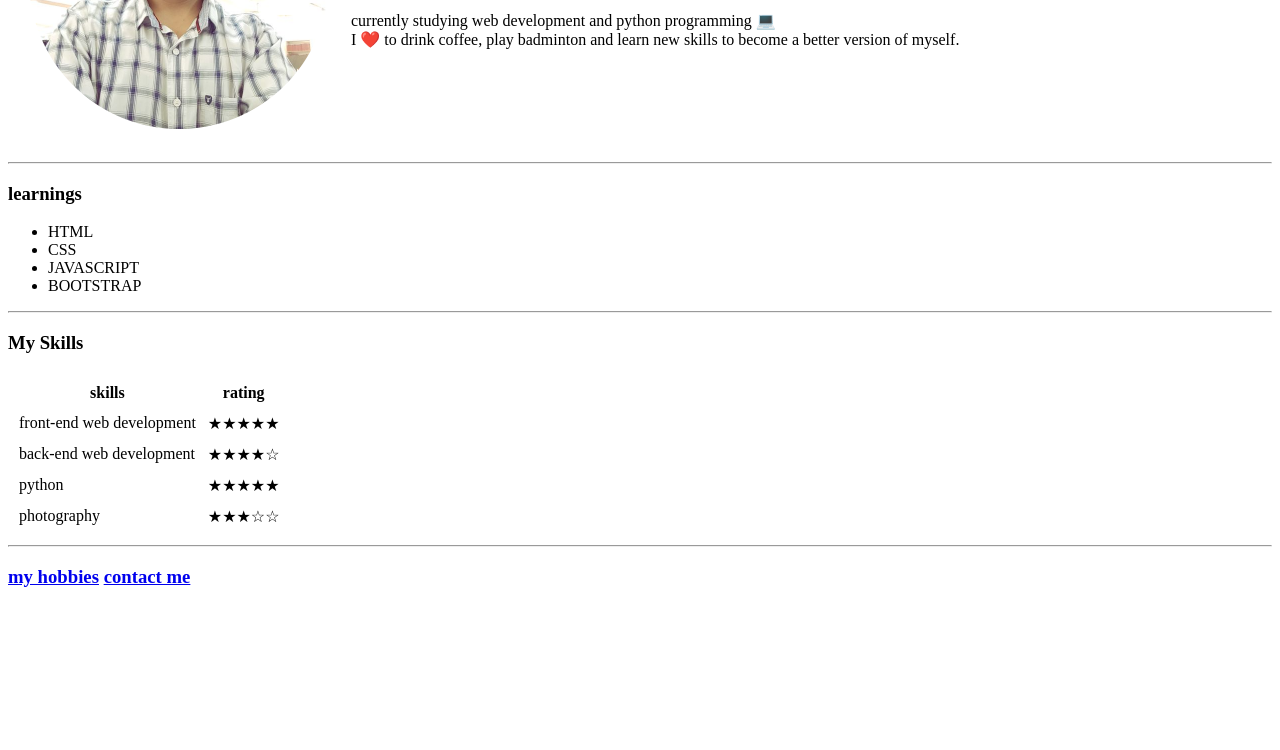
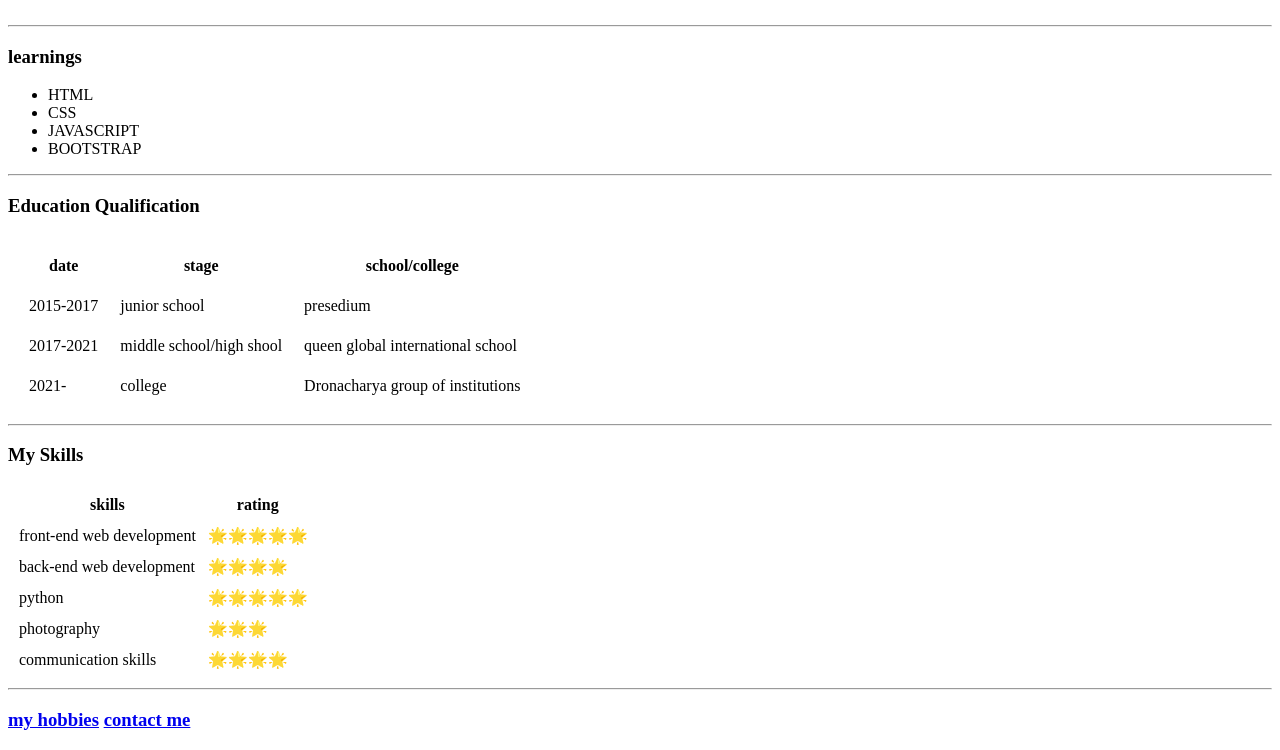
Before and after one commit to satyawaniaman/new-cv, a plain HTML site: page index.html in a window 1280 px wide. Shown: the part 200-950 px from the top of the page. Before the commit the page ends 806 px from the top, so only its background shows below. Drawn offline with Linux system fonts and the light colour scheme.

Commit message:
Add files via upload

```diff
--- a/index.html
+++ b/index.html
@@ -3,13 +3,14 @@
   <head>
     <meta charset="utf-8">
     <title>🌠 aman's personal site</title>
+    <link rel="stylesheet" href="CSS/styles.css">
   </head>
   <body>
     <table cellspacing="20px">
       <tr>
-        <td><img src="cropped img.png" alt="aman profile picture" height="300px"></td>
+        <td><img src="images/cropped img.png" alt="aman profile picture" height="300px"></td>
         <td><h1>AMAN SATYAWANI</h1><p><em>student at <strong>Dronacharya group of institutions.</strong></em></p>
-        <p>currently studying web development and python programming 💻 <br />I ❤️ to drink coffee, play badminton and learn new skills to become a better version of myself.</p></td>
+        <p>currently studying web development and python programming from <strong>Udemy</strong>. This is my first project as a web developer <br />I ❤️ to drink coffee and learn new skills to become a better version of myself.</p></td>
       </tr>
     </table>
 
@@ -21,6 +22,31 @@
       <li>JAVASCRIPT</li>
       <li>BOOTSTRAP</li>
     </ul>
+    <hr>
+    <h3>Education Qualification</h3>
+    <table cellspacing="20px">
+      <tr>
+        <th>date</th>
+        <th>stage</th>
+        <th>school/college</th>
+
+      </tr>
+      <tr>
+        <td>2015-2017</td>
+        <td>junior school</td>
+        <td>presedium</td>
+      </tr>
+      <tr>
+        <td>2017-2021</td>
+        <td>middle school/high shool</td>
+        <td>queen global international school</td>
+      </tr>
+      <tr>
+        <td>2021- </td>
+        <td>college</td>
+        <td>Dronacharya group of institutions</td>
+      </tr>
+    </table>
     <hr>
     <h3> My Skills</h3>
     <table cellspacing="10px">
@@ -34,19 +60,23 @@
       <tbody>
       <tr>
         <td>front-end web development</td>
-        <td>★★★★★</td>
+        <td>🌟🌟🌟🌟🌟</td>
       </tr>
       <tr>
         <td>back-end web development</td>
-        <td>★★★★☆</td>
+        <td>🌟🌟🌟🌟</td>
       </tr>
       <tr>
         <td>python</td>
-        <td>★★★★★</td>
+        <td>🌟🌟🌟🌟🌟</td>
       </tr>
       <tr>
         <td>photography</td>
-        <td>★★★☆☆</td>
+        <td>🌟🌟🌟</td>
+      </tr>
+      <tr>
+        <td>communication skills</td>
+        <td>🌟🌟🌟🌟</td>
       </tr>
       </tbody>
 
```
